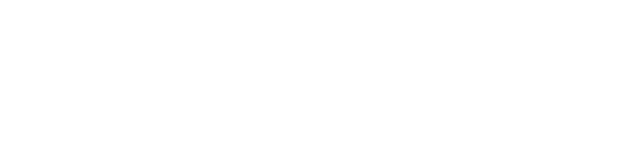
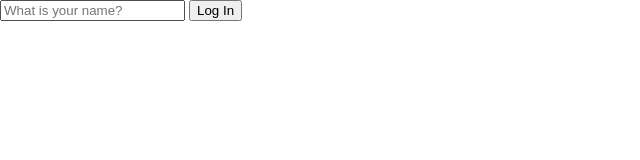
Before and after one commit to soo-dev/vanilaJS-momentum, a plain HTML site: page index.html in a window 1280 px wide. Shown: the whole page, without its empty margins (0-640 px from the left). Drawn offline with Linux system fonts and the light colour scheme.

Commit message:
📝 Add Login form EX

```diff
--- a/index.html
+++ b/index.html
@@ -8,6 +8,12 @@
     <title>Momentum Clone</title>
 </head>
 <body>
+    <div id="login-form">
+        <input type="text" placeholder="What is your name?" />
+        <button>Log In</button>
+    </div>
+
+    <!-- JS -->
     <script src="./app.js"></script>
 </body>
 </html>
```
